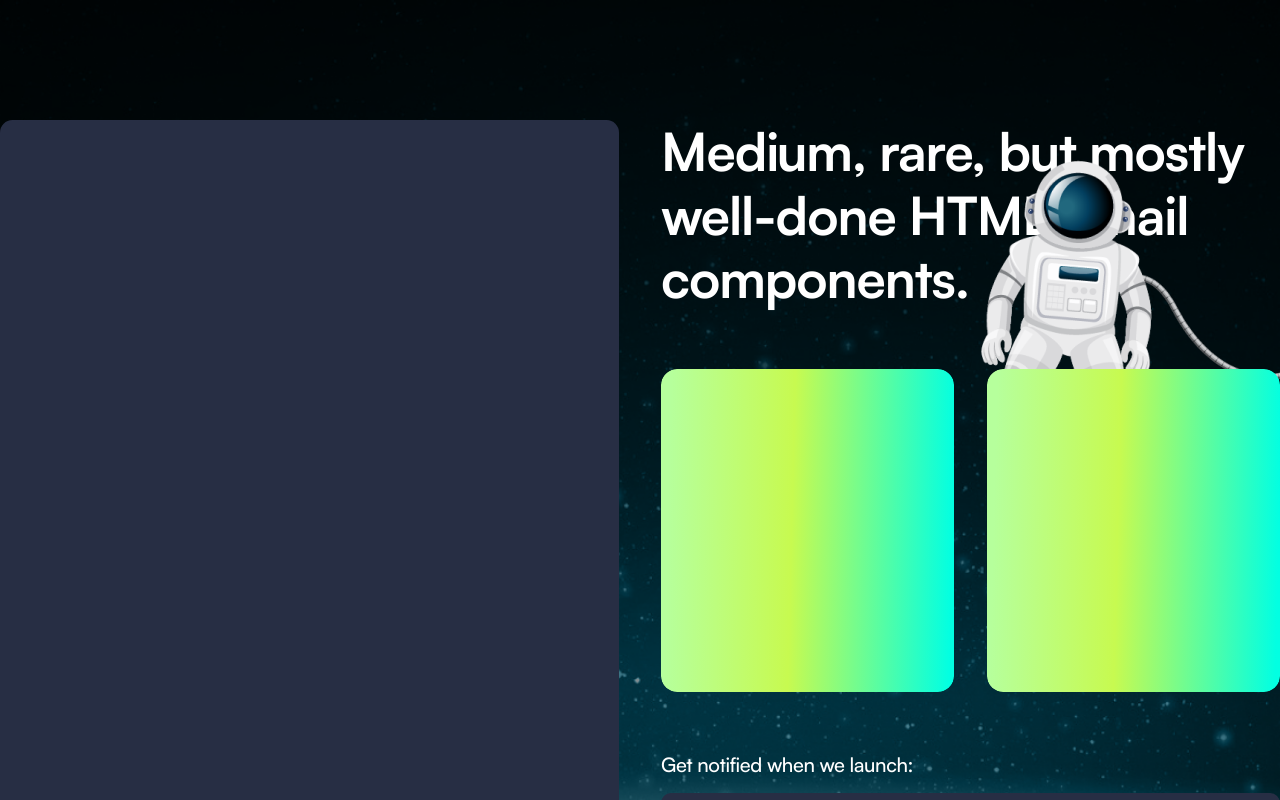
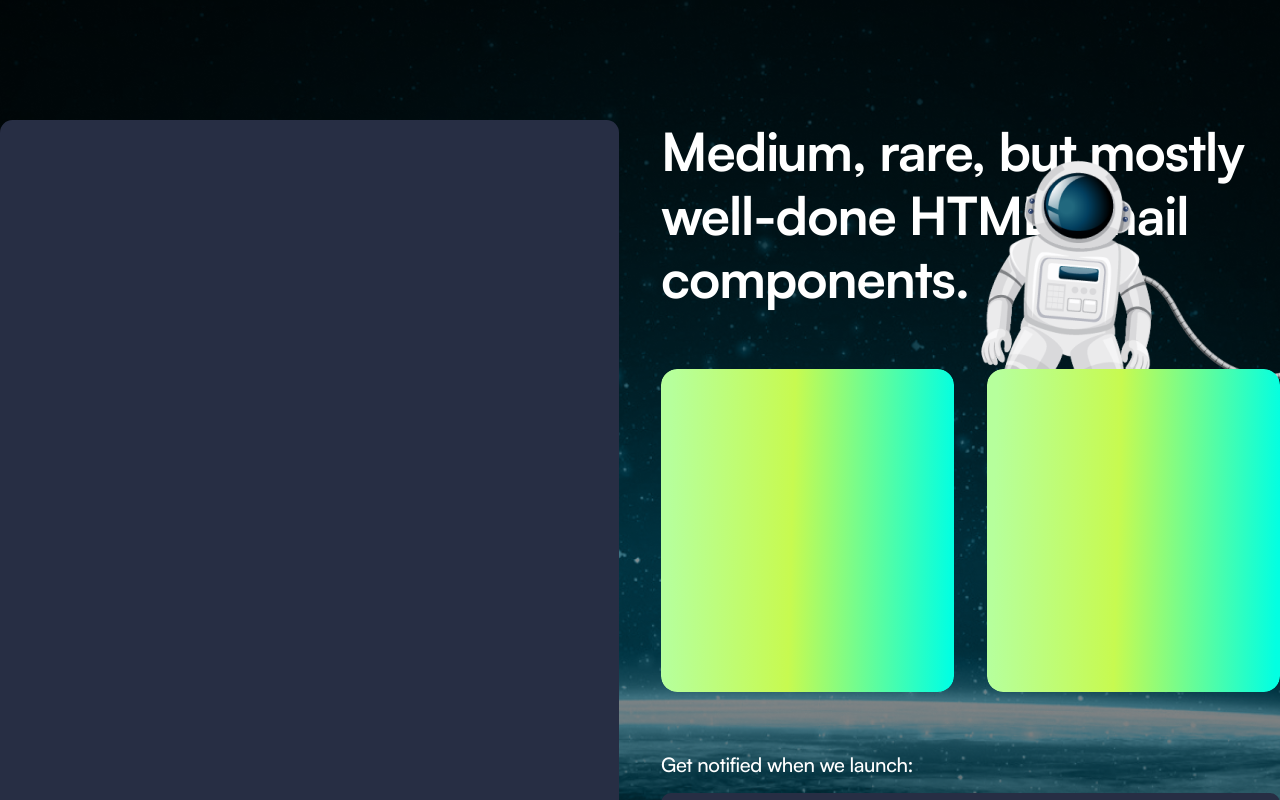
Before and after one commit to safiullah77777/bruno-falco, a React (Create React App) app: page /pre-launching in a window 1280 px wide. Shown: the top 800 px of the page. Built offline with nearby package versions, Linux system fonts and the light colour scheme.

Commit message:
designing

```diff
--- a/src/index.css
+++ b/src/index.css
@@ -151,7 +151,7 @@ body {
 .pre-launching {
   background-image: url(./assets/images/backgrounds/bg1.png);
   background-size: cover;
-  background-position: 0% 0rem;
+  background-position: 0% -12rem;
   position: relative;
   z-index: 1;
   padding-bottom: 8.5rem;
```
